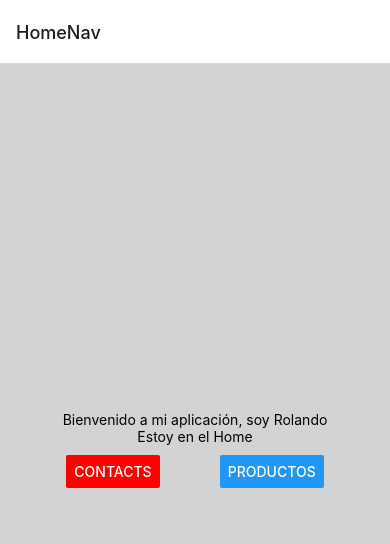
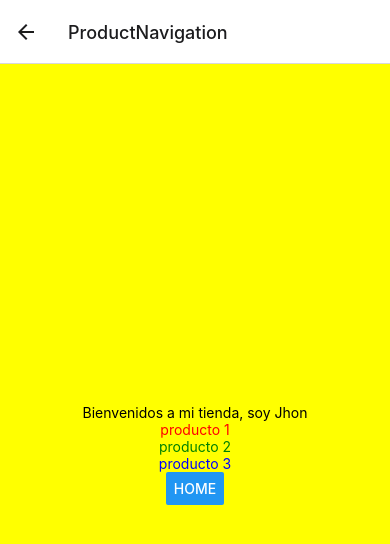
Before and after one commit to rorquera/TallerMergeConflicts, a React Native app: screen /ProductNavigation in a window 390 px wide. Shown: the top 544 px of the page. Built offline with nearby package versions, Linux system fonts and the light colour scheme.

Commit message:
Cambios en etiqueta de navegacion para product y home

```diff
--- a/App.js
+++ b/App.js
@@ -13,9 +13,9 @@
     <NavigationContainer>
 
       <Stack.Navigator>
-        <Stack.Screen name='HomeNav' component={Home} />
+        <Stack.Screen name='WellcomeJhon' component={Home} />
         <Stack.Screen name='ContactsNav' component={Contacts} />
-        <Stack.Screen name='ProductNav' component={Product}/>
+        <Stack.Screen name='ProductNavigation' component={Product}/>
 
 
       </Stack.Navigator>
--- a/app/screens/ContactsScreen.js
+++ b/app/screens/ContactsScreen.js
@@ -6,7 +6,7 @@
         <Button
             title='HOME'
             onPress={()=>{
-                navigation.navigate('HomeNav');
+                navigation.navigate('WellcomeJhon');
             }}
         />
     </View>
--- a/app/screens/HomeScreen.js
+++ b/app/screens/HomeScreen.js
@@ -22,7 +22,7 @@
             <Button
                 title='PRODUCTOS'
                 onPress={() => {
-                    navigation.navigate('ProductNav');
+                    navigation.navigate('ProductNavigation');
                 }}
             />
 
--- a/app/screens/Product.js
+++ b/app/screens/Product.js
@@ -10,7 +10,7 @@
       <Button
         title="HOME"
         onPress={() => {
-          navigation.navigate('HomeNav');
+          navigation.navigate('WellcomeJhon');
         }}
       />
     </View>
```
